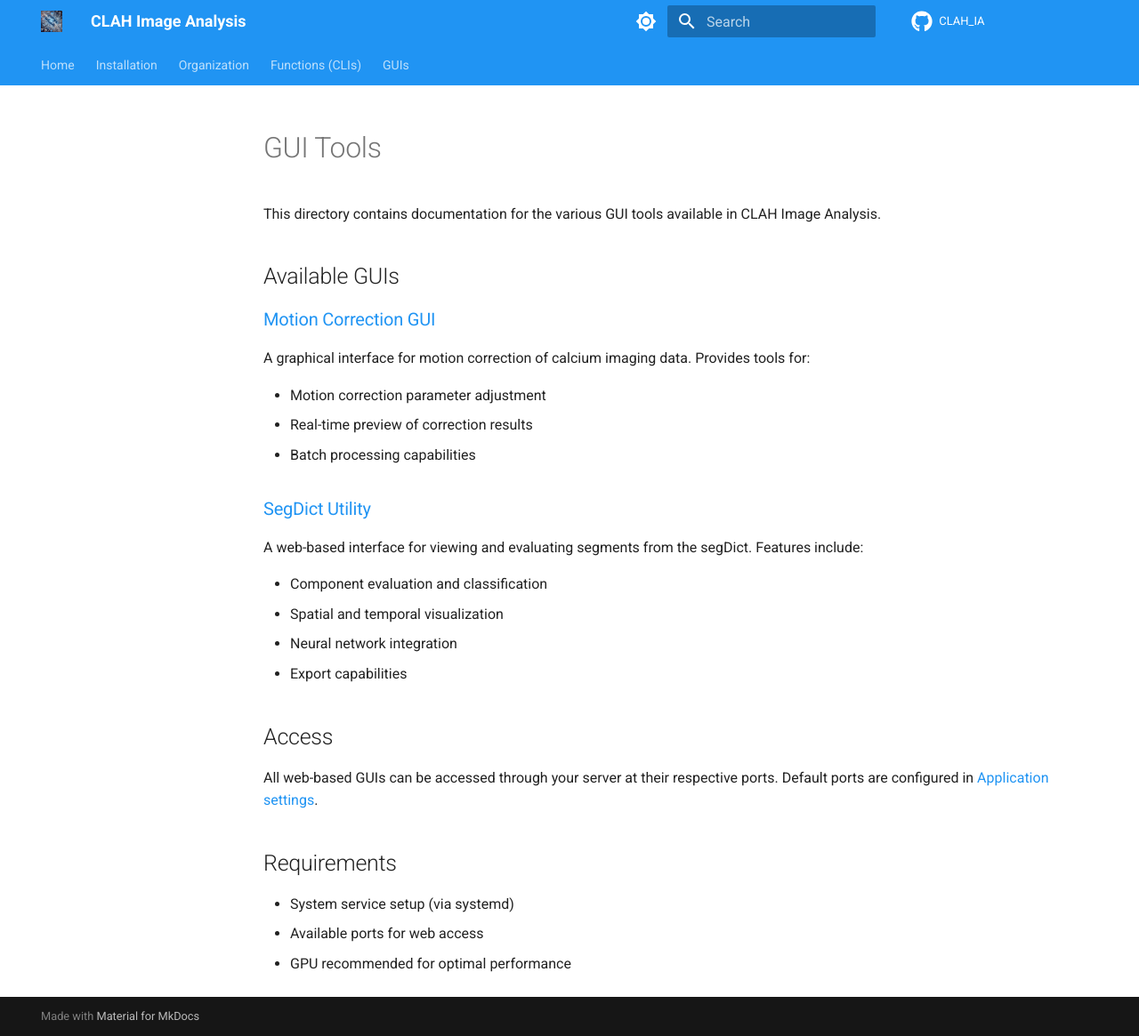
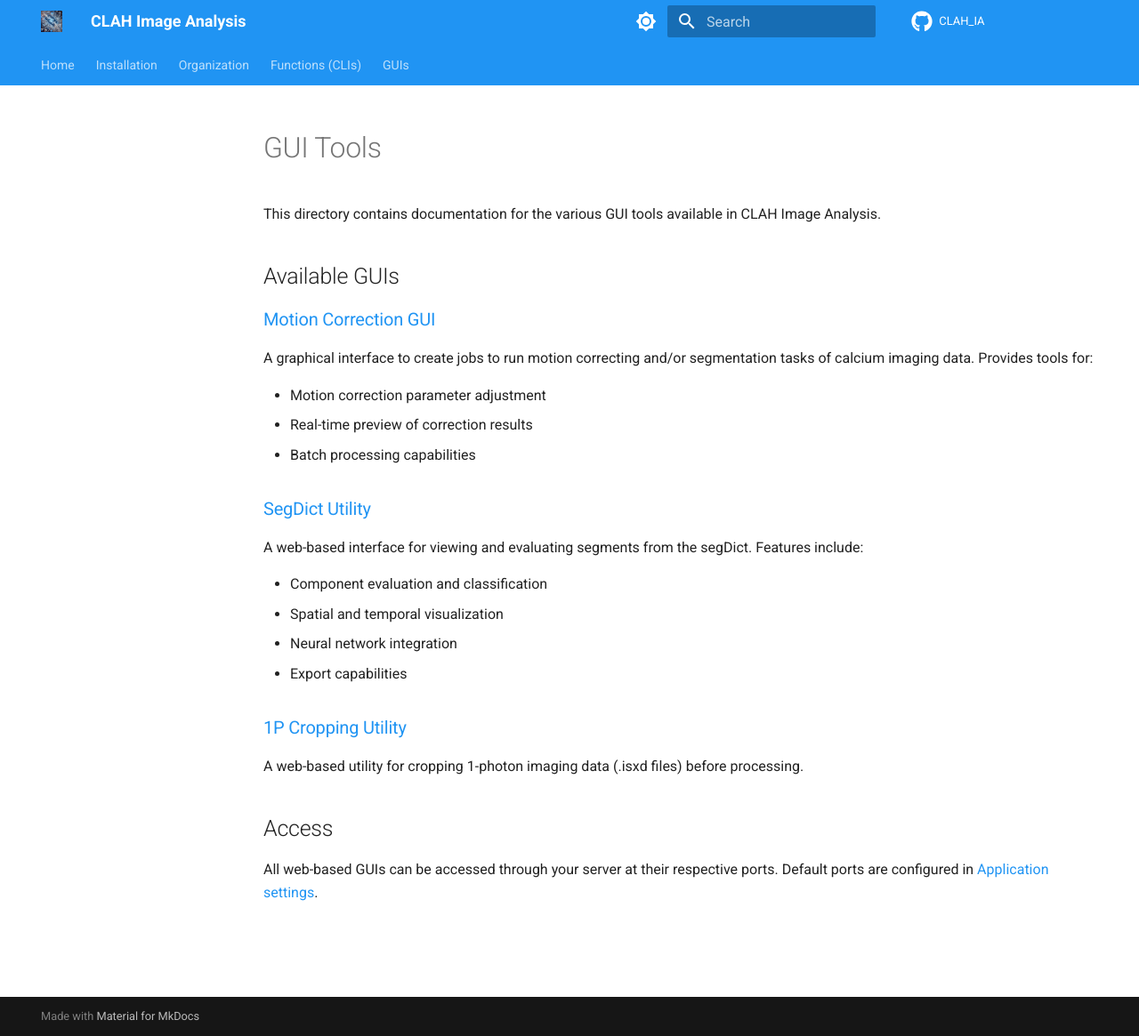
Before and after one commit to thicclatka/CLAH_IA, an MkDocs documentation site: the page built from docs/GUIs/GUI_index.md, in a window 1280 px wide and 1165 px high. Shown: the whole window at 89% size. Built offline with MkDocs 1.6.1 and Material for MkDocs 9.7.7, drawn with Linux system fonts in a browser that asks for light colours; comment, search, counter and statistics services are not loaded.

Commit message:
updating website documentation

```diff
--- a/docs/GUIs/GUI_index.md
+++ b/docs/GUIs/GUI_index.md
@@ -6,7 +6,7 @@ This directory contains documentation for the various GUI tools available in CLA
 
 ### [Motion Correction GUI](MOCOGUI.md)
 
-A graphical interface for motion correction of calcium imaging data. Provides tools for:
+A graphical interface to create jobs to run motion correcting and/or segmentation tasks of calcium imaging data. Provides tools for:
 
 - Motion correction parameter adjustment
 - Real-time preview of correction results
@@ -21,12 +21,10 @@ A web-based interface for viewing and evaluating segments from the segDict. Feat
 - Neural network integration
 - Export capabilities
 
+### [1P Cropping Utility](CROPPER.md)
+
+A web-based utility for cropping 1-photon imaging data (.isxd files) before processing.
+
 ## Access
 
 All web-based GUIs can be accessed through your server at their respective ports. Default ports are configured in [Application settings](https://github.com/thicclatka/CLAH_IA/blob/main/SystemdServices/app_settings.json).
-
-## Requirements
-
-- System service setup (via systemd)
-- Available ports for web access
-- GPU recommended for optimal performance
```
